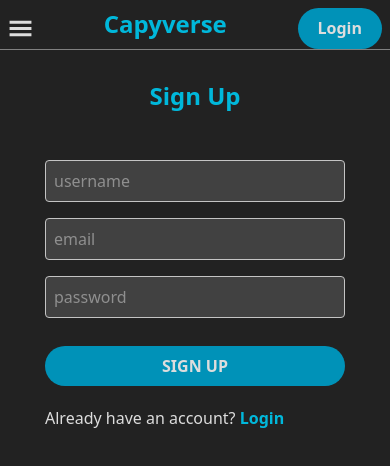
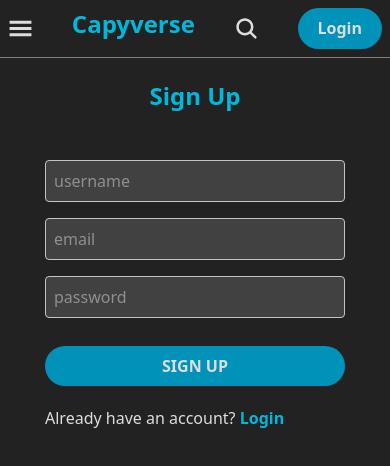
Before and after one commit to codingcapy/capyverse, a React (Vite) app in the folder frontend/: page /signup in a window 390 px wide. Shown: the top 466 px of the page. Built offline with nearby package versions, Linux system fonts and the light colour scheme; what hono would draw is missing.

Commit message:
bug fix: header flex responsiveness and layout

```diff
--- a/frontend/src/components/Header.tsx
+++ b/frontend/src/components/Header.tsx
@@ -51,7 +51,7 @@ export function Header() {
       ) : (
         <header
           ref={menuRef}
-          className="fixed top-0 left-0 px-2 pt-2 md:px-5 md:py-2 z-80 flex justify-between w-screen bg-[#222222] border-b border-[#808080]"
+          className="fixed top-0 left-0 p-2 md:px-5 md:py-2 z-80 flex justify-between w-screen bg-[#222222] border-b border-[#808080]"
         >
           {window.innerWidth < 1100 && (
             <div onClick={() => setShowLeftNav(!showLeftNav)} className="py-2">
@@ -69,38 +69,29 @@ export function Header() {
               onChange={(e) => setSearchContent(e.target.value)}
             />
           )}
-          {user ? (
-            <div className="flex px-5 py-2 font-bold">
           {window.innerWidth < 501 && (
             <div
               onClick={() => setSearchMode(true)}
-                  className="cursor-pointer"
+              className="pt-2 md:py-2 cursor-pointer"
             >
               <IoSearch size={25} />
             </div>
           )}
+          {user ? (
+            <div className="flex sm:px-5 pt-2 md:py-2 font-bold">
               <Link
                 to="/createpost"
-                className="px-5 cursor-pointer hover:text-cyan-500 transition-all ease-in-out duration-300"
+                className="sm:px-5 cursor-pointer hover:text-cyan-500 transition-all ease-in-out duration-300"
               >
                 + Create
               </Link>
-              {window.innerWidth > 500 ? (
               <div
                 onClick={() => setShowMenu(!showMenu)}
-                  className="flex cursor-pointer hover:text-cyan-500 transition-all ease-in-out duration-300"
+                className="hidden sm:flex cursor-pointer hover:text-cyan-500 transition-all ease-in-out duration-300"
               >
                 <CgProfile size={25} />
                 <div className="ml-1">{user.username}</div>
               </div>
-              ) : (
-                <img
-                  src={user.profilePic ? user.profilePic : defaultProfile}
-                  alt="User Profile"
-                  onClick={() => setShowMenu(!showMenu)}
-                  className="w-8 h-8 rounded-full cursor-pointer"
-                />
-              )}
             </div>
           ) : (
             <Link
@@ -109,6 +100,16 @@ export function Header() {
             >
               Login
             </Link>
+          )}
+          {user && (
+            <div className="sm:hidden pt-1">
+              <img
+                src={user.profilePic ? user.profilePic : defaultProfile}
+                alt="User Profile"
+                onClick={() => setShowMenu(!showMenu)}
+                className="w-8 h-8 rounded-full cursor-pointer"
+              />
+            </div>
           )}
           {showMenu && (
             <div className="absolute top-[60px] right-[15px] bg-[#444444] shadow-[0_0_15px_rgba(0,0,0,0.7)]">
```
Also changed, not shown: 40 other files (tests, documents, lock files or other folders). Lines whose indentation alone changed are shown as unchanged.
